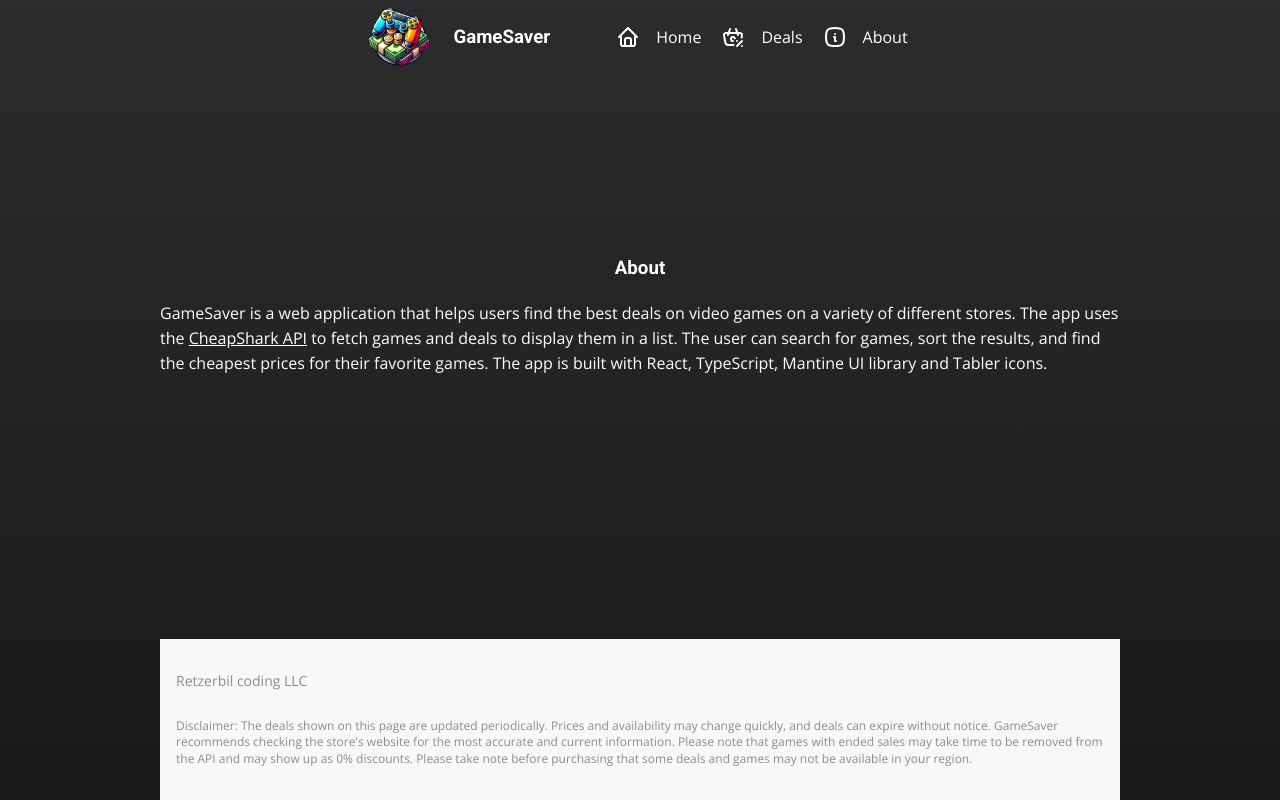
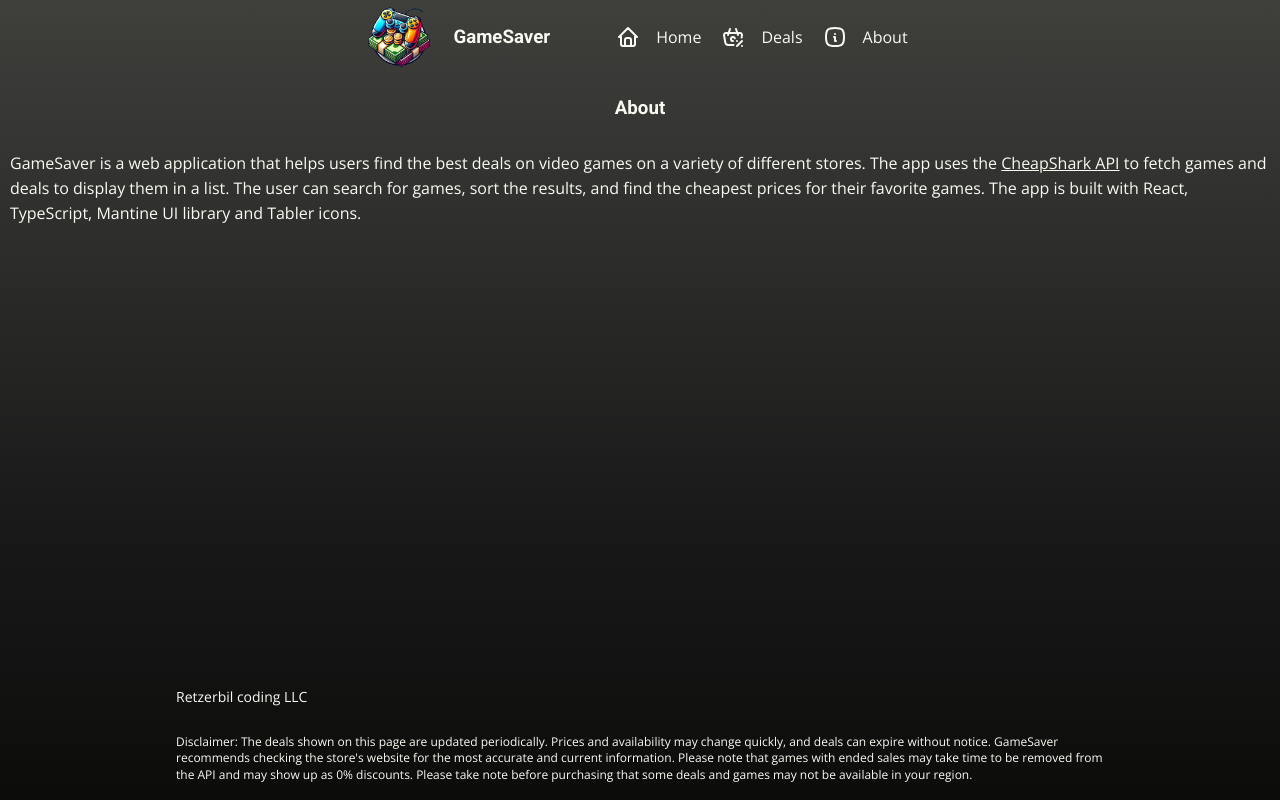
Before and after one commit to retzerbil/GameSaver, a React (Vite) app: page /about in a window 1280 px wide. Built offline with nearby package versions, Linux system fonts and the light colour scheme.

Commit message:
Styling text

```diff
--- a/src/app.scss
+++ b/src/app.scss
@@ -1,4 +1,4 @@
-@import url('https://fonts.googleapis.com/css2?family=Open+Sans:wght@400;600&family=Roboto:wght@400;700&display=swap');
+@import url("https://fonts.googleapis.com/css2?family=Open+Sans:wght@400;600&family=Roboto:wght@400;700&display=swap");
 
 .layoutBody {
     display: flex;
@@ -7,25 +7,31 @@
     align-items: center;
     min-height: 100vh;
     background-color: #000000;
-    background: linear-gradient(180deg, #2c2c2c, #1a1a1a);
+    background: linear-gradient(0deg, rgba(12, 13, 11, 1) 0%, rgba(25, 25, 25, 1) 35%, rgba(63, 64, 60, 1) 100%);
     margin: 0;
     padding: 0;
     overflow-x: hidden;
-    color: rgb(250, 253, 255) !important;
+    color: rgb(250, 250, 242) !important;
 }
 
-h1, h2, h3, h4, h5, h6 {
-    font-family: 'Roboto', Georgia, Times, serif !important;
+h1,
+h2,
+h3,
+h4,
+h5,
+h6 {
+    font-family: "Roboto", Georgia, Times, serif !important;
+    color: rgb(250, 250, 242) !important;
 }
 
-p, div {
-    font-family: 'Open Sans', Helvetica, Arial, sans-serif !important;
+p,
+div {
+    font-family: "Open Sans", Helvetica, Arial, sans-serif !important;
+    color: rgb(250, 250, 242) !important;
 }
 
-
-
 a {
-    color: white;
+    color: rgb(250, 250, 242) !important;
     text-decoration: none;
 }
 
@@ -59,7 +65,6 @@ main {
     flex-direction: column;
     justify-content: center;
     align-items: center;
-    padding: 10rem;
     width: 100%;
 }
 
@@ -68,7 +73,6 @@ main {
     flex-direction: column;
     justify-content: center;
     align-items: center;
-    padding: 10rem;
     width: 100%;
 }
 
@@ -77,16 +81,20 @@ main {
     flex-direction: column;
     align-items: center;
     width: 100%;
-  }
+}
 
-  .searchButton {
+.searchButton {
     margin-top: auto; /* Push the button to the bottom */
-  }
+}
+
+.footer {
+    padding: 1rem;
+}
 
 .navLinks {
     display: flex;
 
-    li{
+    li {
         list-style-type: none;
         margin: 0 10px;
     }
--- a/src/pages/About.tsx
+++ b/src/pages/About.tsx
@@ -4,15 +4,19 @@ export const About = () => {
 	return (
 		<>
 			<section className="aboutBody">
-			<h1>About</h1>
-			<Text>
-				GameSaver is a web application that helps users find the best deals on video games on a variety of different stores.
-                The app uses the <a href="https://apidocs.cheapshark.com/"> <u>CheapShark API</u></a> to fetch
-				games and deals to display them in a list. The user can search for games, sort
-				the results, and find the cheapest prices for their favorite games. The
-				app is built with React, TypeScript, Mantine UI library and Tabler
-				icons.
-			</Text>
+				<h1>About</h1>
+				<Text p={10}>
+					GameSaver is a web application that helps users find the best deals on
+					video games on a variety of different stores. The app uses the{" "}
+					<a href="https://apidocs.cheapshark.com/">
+						{" "}
+						<u>CheapShark API</u>
+					</a>{" "}
+					to fetch games and deals to display them in a list. The user can
+					search for games, sort the results, and find the cheapest prices for
+					their favorite games. The app is built with React, TypeScript, Mantine
+					UI library and Tabler icons.
+				</Text>
 			</section>
 		</>
 	);
--- a/src/pages/Home.tsx
+++ b/src/pages/Home.tsx
@@ -6,7 +6,7 @@ export const Home = () => {
 		<>
 			<section className="homeBody">
 				<h1>Welcome to GameSaver</h1>
-				<Text>
+				<Text p={10}>
 					GameSaver is a website that allows you to search for the best deals on
 					video games. You can search for games by title, and GameSaver will
 					show you the best deals available from a variety of online stores. You
--- a/src/pages/Layout.tsx
+++ b/src/pages/Layout.tsx
@@ -58,11 +58,7 @@ export const Layout = () => {
 					<Outlet />
 				</main>
 				<footer
-					style={{
-						marginTop: "1rem",
-						padding: "2rem 0",
-						backgroundColor: "#f8f8f8",
-					}}
+					className="footer"
 				>
 					<Container>
 						<Group justify="space-between">
--- a/src/styles/dealcard.scss
+++ b/src/styles/dealcard.scss
@@ -1,5 +1,5 @@
 :root {
-  --card-bg-color: #333; /* Dark grey background */
+  --card-bg-color: #262625; /* Dark grey background */
   --card-text-color: #fff; /* White text color */
   --card-border-color: #444; /* Darker grey border */
   --button-bg-color: #555; /* Dark grey button background */
```
